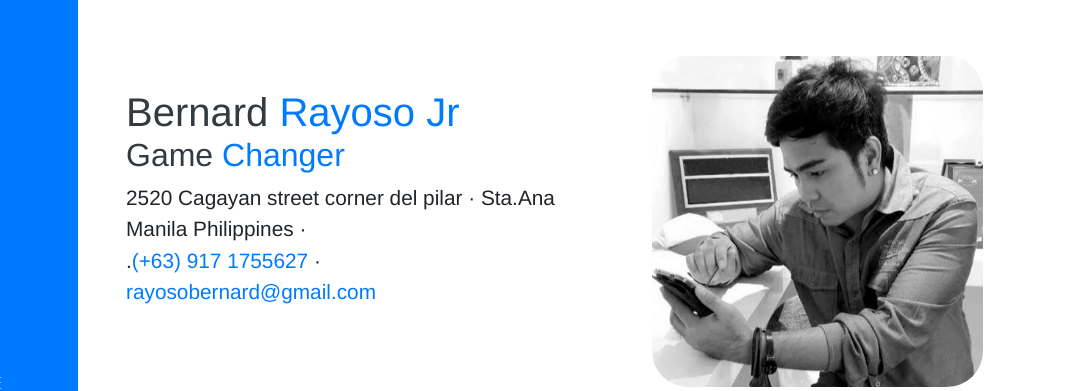
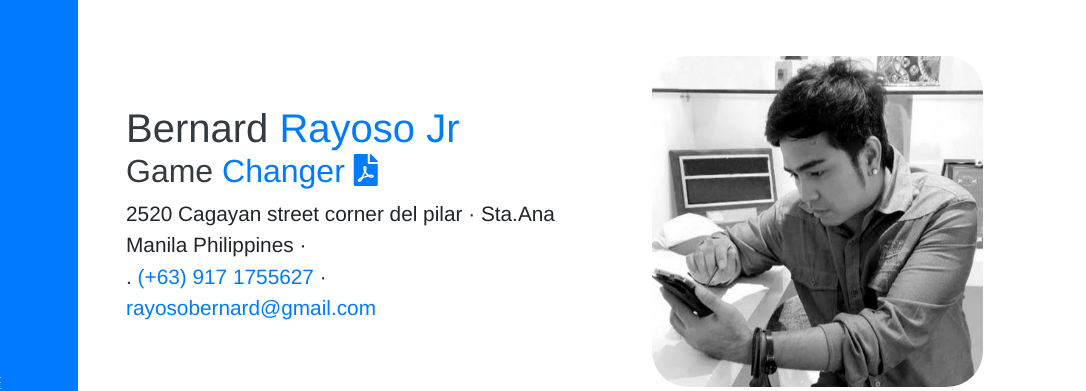
Before and after one commit to breakdaiz/bernard-rayoso-profile, a website with bundled scripts: page index.html in a window 1280 px wide. Shown: the top 391 px of the page, 194-1280 px from the left. Built offline with nearby package versions, Linux system fonts and the light colour scheme.

Commit message:
Added PDF file of my CV
Added PDF file of my CV

```diff
--- a/index.html
+++ b/index.html
@@ -69,12 +69,17 @@
                 <h1 class="mb-0">Bernard
                     <span class="text-primary">Rayoso Jr</span>
                     <br>
+                  </h1>
+                  <h2 style="font-weight:300" > Game <span class="text-primary">Changer</span>
+                    <a class="mr-3" target="_blank" href="https://dvrse-now.com/documents/BrayosoJrCV.pdf"> <i class="fas fa-file-pdf"></i> </a>
 
-                  </h1>
-                  <h2 style="font-weight:300" > Game <span class="text-primary">Changer</span></h2>
-                  <div class="subheading mb-5">2520 Cagayan street corner del pilar · Sta.Ana Manila Philippines · <br> .<a  href="tel:+639171755727">(+63) 917 1755627</a> ·
+                  </h2>
+                  <div class="subheading mb-3">2520 Cagayan street corner del pilar · Sta.Ana Manila Philippines · <br> .
+                    <a  href="tel:+639171755727">(+63) 917 1755627</a> ·
                     <a href="mailto:rayosobernard@gmail.com?Subject=Hello%20Bernard%20Let's%20grab%20a%20coffee!">rayosobernard@gmail.com</a>
                   </div>
+
+
 
                </p>
             </div>
```
